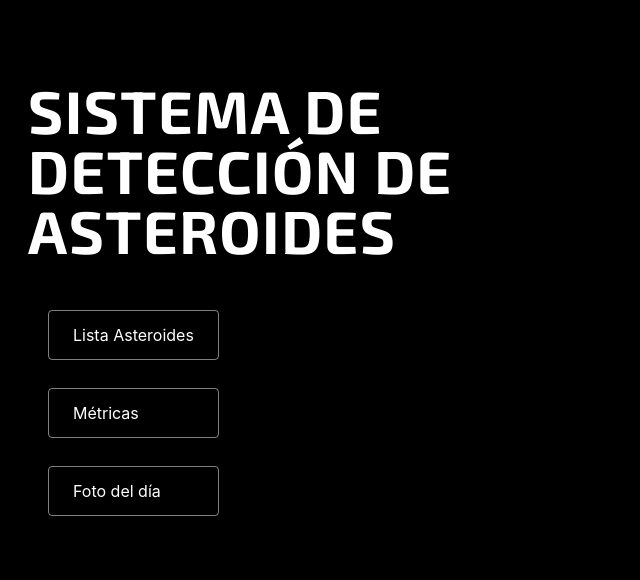
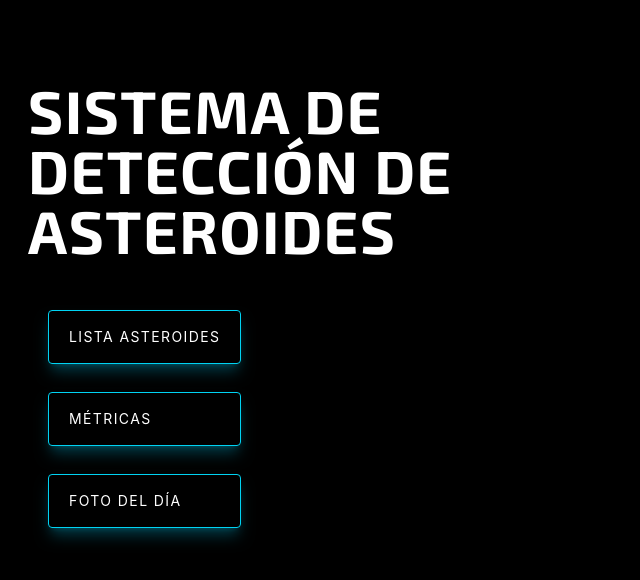
Before and after one commit to JesusaPerezs/frontend-asteroides, a React (Vite) app: page / in a window 1280 px wide. Shown: the top 580 px of the page, without its empty margins (0-640 px from the left). Built offline with nearby package versions, Linux system fonts and the light colour scheme.

Commit message:
mejorar visualizacion de botones

```diff
--- a/src/Menu.jsx
+++ b/src/Menu.jsx
@@ -4,7 +4,7 @@ import { Link } from "react-router-dom"
 function Menu() {
     return(
         <div
-        className="min-h-screen bg-black bg-cover bg-center flex flex-col items-start padding-top pt-20 gap-.5 p-7 text-white"
+        className="min-h-screen bg-black bg-cover bg-center flex flex-col items-start pt-20 gap-.5 p-7 text-white"
         >
             <h1
             style={{fontFamily: "'Exo 2', sans-serif"}}
@@ -13,13 +13,13 @@ function Menu() {
                 SISTEMA DE <br /> DETECCIÓN DE <br /> ASTEROIDES
             </h1>
             <div className="flex flex-col gap-7 mt-[50px] ml-[20px]">
-                <Link to="/asteroides" className="border border-white/50 px-6 py-3 rounded hover:bg-white/20 hover:text-white transition">
+                <Link to="/asteroides" className="border border-cyan-400 shadow-lg shadow-cyan-500/30 px-5 py-4 rounded hover:bg-cyan-500/20 hover:shadow-cyan-200/10 tracking-widest uppercase text-sm hover:text-white transition">
                 Lista Asteroides
                 </Link>
-                <Link to="/metricas" className="border border-white/50 px-6 py-3 rounded hover:bg-white/20 hover:text-white transition">
+                <Link to="/metricas" className="border border-cyan-400 shadow-lg shadow-cyan-500/30 px-5 py-4 rounded hover:bg-cyan-500/20 hover:shadow-cyan-200/10 tracking-widest uppercase text-sm hover:text-white transition">
                 Métricas
                 </Link>
-                <Link to="/foto_dia" className="border border-white/50 px-6 py-3 rounded hover:bg-white/20 hover:text-white transition">
+                <Link to="/foto_dia" className="border border-cyan-400 shadow-lg shadow-cyan-500/30 px-5 py-4 rounded hover:bg-cyan-500/20 hover:shadow-cyan-200/10 tracking-widest uppercase text-sm hover:text-white transition">
                 Foto del día
                 </Link>
             </div>
```
